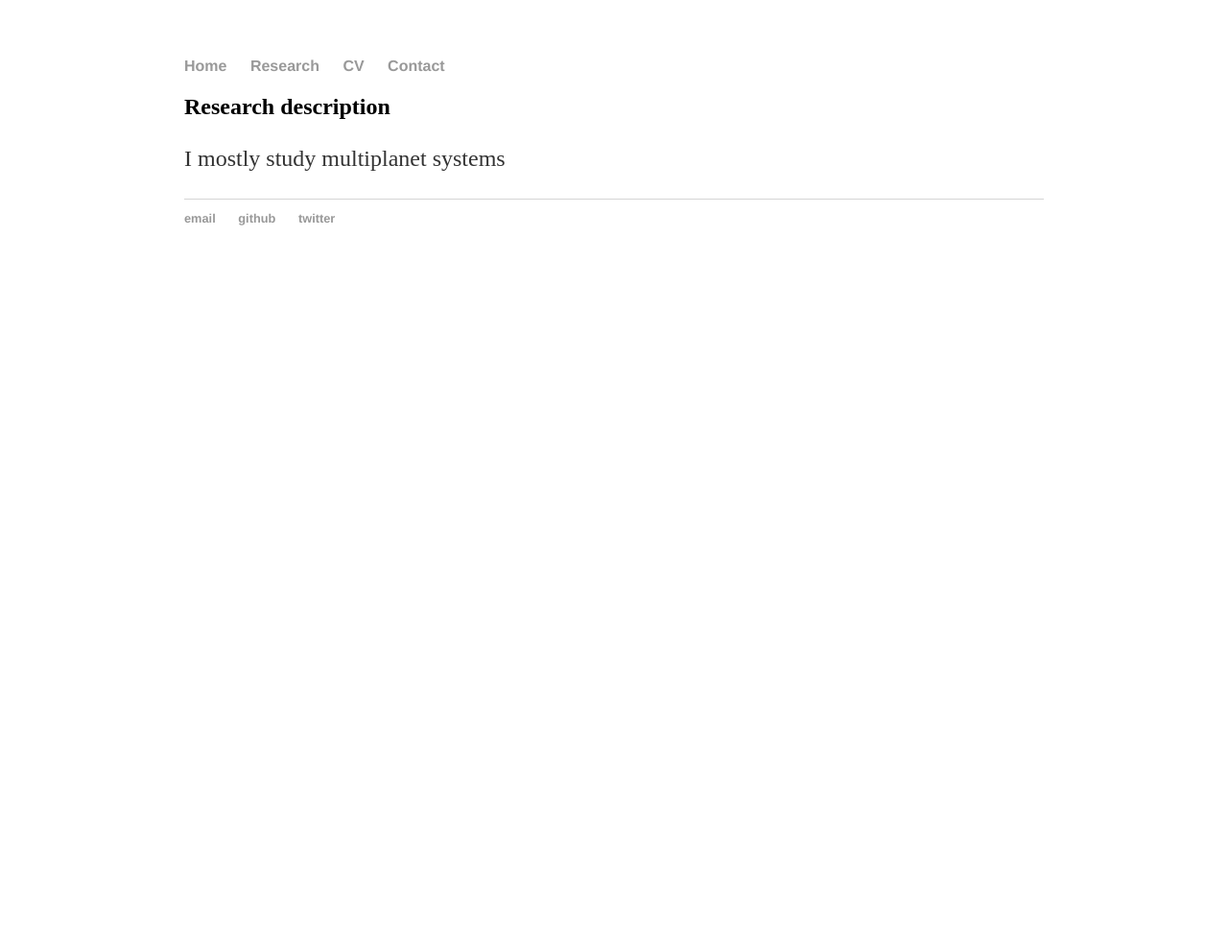
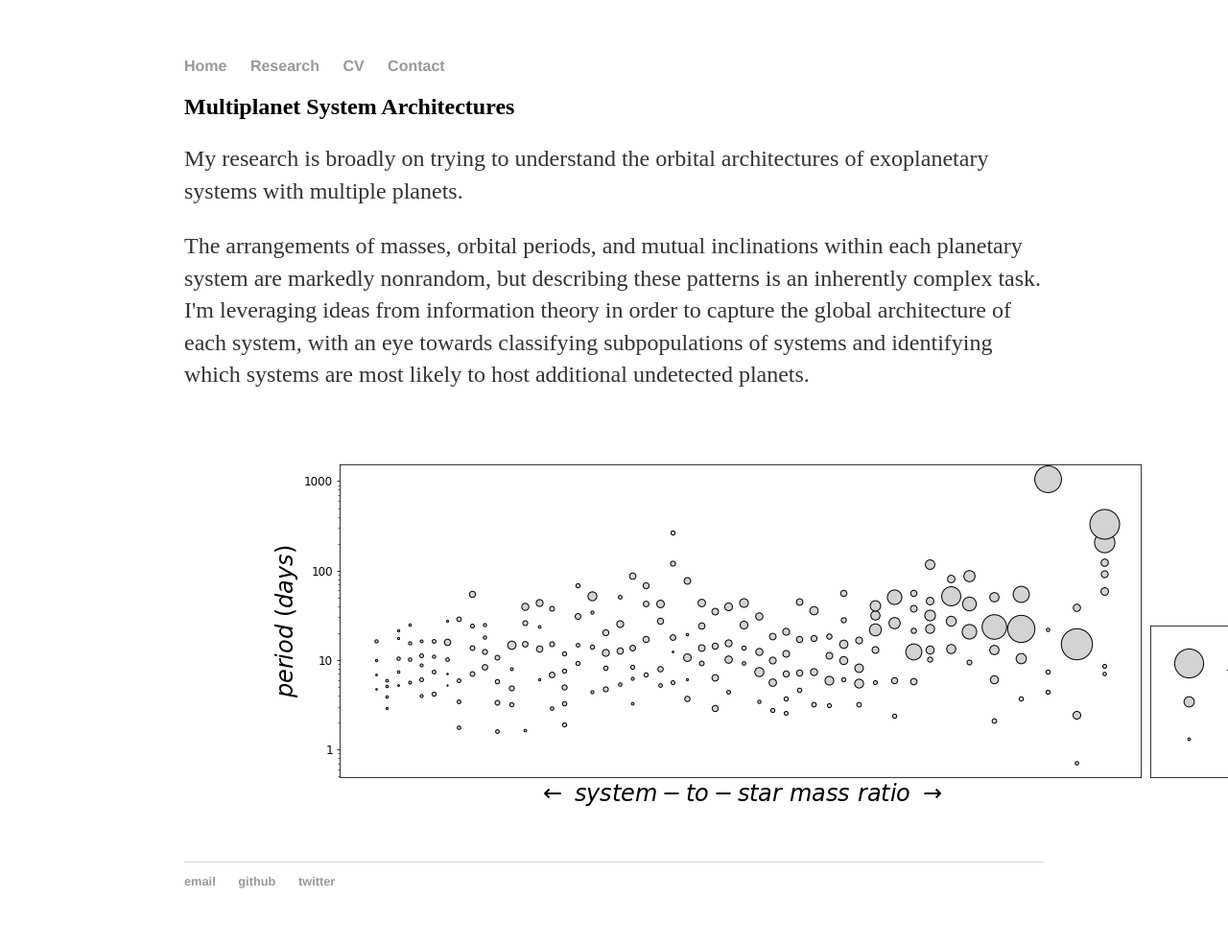
Before and after one commit to gjgilbert/gjgilbert.github.io, a Jekyll site: the page built from research/index.html, in a window 1280 px wide. Shown: the whole page at 96% size. Built offline with Jekyll 4.4.1, drawn with Linux system fonts in a browser that asks for light colours; before the commit the page ends 900 px from its top, so only the background shows below that.

Commit message:
Update index.html

```diff
--- a/research/index.html
+++ b/research/index.html
@@ -3,6 +3,8 @@ layout: default
 title: Greg Gilbert - Research
 ---
 <div class="blurb">
-	<h2>Research description</h2>
-	<p>I mostly study multiplanet systems</p>
+	<h2>Multiplanet System Architectures</h2>
+	<p>My research is broadly on trying to understand the orbital architectures of exoplanetary systems with multiple planets.</p>
+	<p>The arrangements of masses, orbital periods, and mutual inclinations within each planetary system are markedly nonrandom, but describing these patterns is an inherently complex task. I'm leveraging ideas from information theory in order to capture the global architecture of each system, with an eye towards classifying subpopulations of systems and identifying which systems are most likely to host additional undetected planets.</p>
+	<p><img src="https://github.com/gjgilbert/gjgilbert.github.io/blob/master/research/gallery.png"></p>
 </div><!-- /.blurb -->
```
